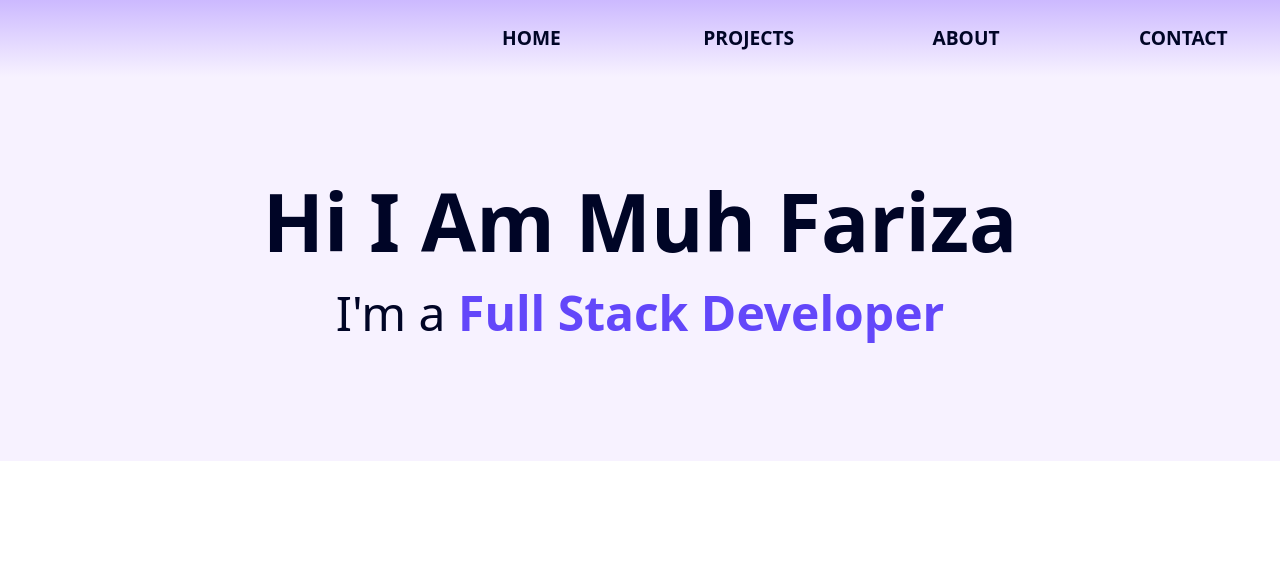
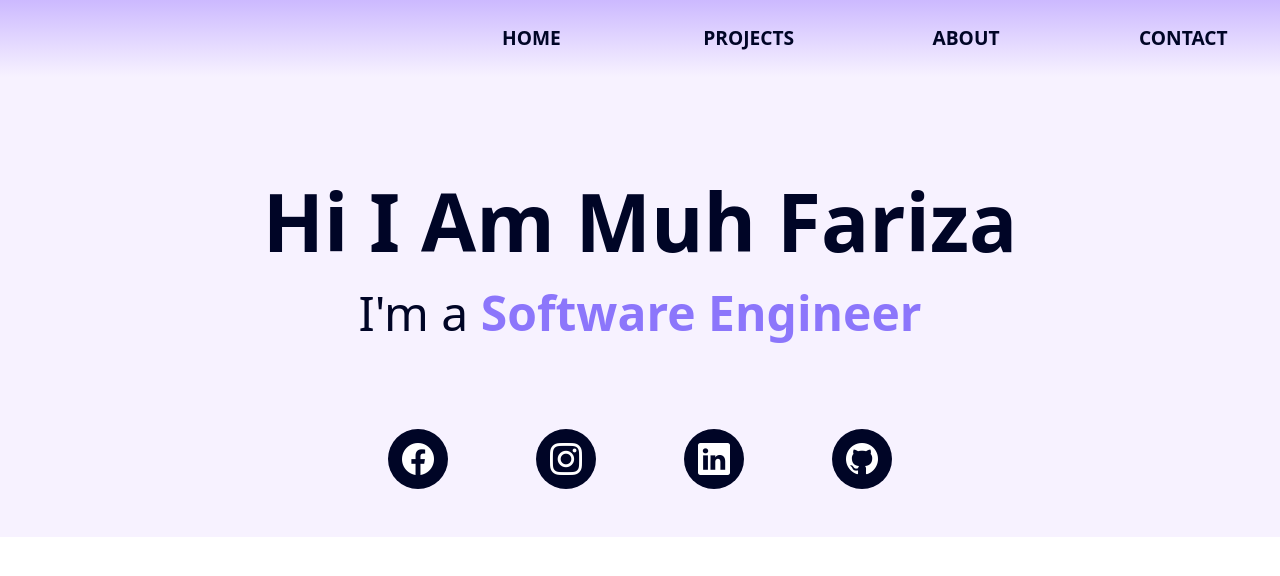
Before and after one commit to farizasandaira98/portofolio, a React (Create React App) app: page / in a window 1280 px wide. Shown: the top 576 px of the page. Built offline with nearby package versions, Linux system fonts and the light colour scheme.

Commit message:
add sosmed on home page

```diff
--- a/package.json
+++ b/package.json
@@ -7,6 +7,7 @@
     "@testing-library/react": "^13.4.0",
     "@testing-library/user-event": "^13.5.0",
     "bootstrap": "^5.3.3",
+    "bootstrap-icons": "^1.11.3",
     "framer-motion": "^11.2.10",
     "react": "^18.3.1",
     "react-dom": "^18.3.1",
--- a/src/App.js
+++ b/src/App.js
@@ -6,13 +6,13 @@ import { routes } from './routes';
 function App() {
   return (
     <Router>
-      <>
+      <div style={{ overflow: "hidden"}}>
         <Routes>
           {routes.map((route, index) => (
             <Route key={index} path={route.path} element={route.component} />
           ))}
         </Routes>
-      </>
+      </div>
     </Router>
   );
 }
--- /dev/null
+++ b/src/component/SocialMedia.js
@@ -0,0 +1,18 @@
+export const socialMedia = [
+    {
+        title: "Facebook",
+        icon: "bi bi-facebook"
+    },
+    {
+        title: "Instagram",
+        icon: "bi bi-instagram"
+    },
+    {
+        title: "Linkedin",
+        icon: "bi bi-linkedin"
+    },
+    {
+        title: "Github",
+        icon: "bi bi-github"
+    }
+]
--- a/src/pages/Home.js
+++ b/src/pages/Home.js
@@ -2,22 +2,12 @@ import { Col, Row } from "reactstrap";
 import NavbarMenu from "../component/Navbar";
 import "../styles/home.css";
 import { motion } from "framer-motion";
+import { containerVariants, descriptionVariants, itemVariants } from "../styles/HomeStyle";
+import { socialMedia } from "../component/SocialMedia";
+import 'bootstrap-icons/font/bootstrap-icons.css';
 
 function Home() {
-    const containerVariants = {
-        hidden: { opacity: 0 },
-        visible: { opacity: 1, transition: { delay: 0.5, duration: 0.5 } }
-    };
 
-    const itemVariants = {
-        hidden: { x: -100, opacity: 0 },
-        visible: { x: 0, opacity: 1, transition: { delay: 0.5, duration: 0.5 } }
-    };
-
-    const descriptionVariants = {
-        hidden: { y: -100, opacity: 0 },
-        visible: { y: 0, opacity: 1, transition: { delay: 1.0, duration: 0.5 } },
-    };
 
     return (
         <div className="home">
@@ -43,12 +33,29 @@ function Home() {
                             variants={itemVariants}
                         >
                             I'm a <motion.b
-                            className="description-b"
-                            variants={descriptionVariants}
+                                className="description-b"
+                                variants={descriptionVariants}
                             ></motion.b>
                         </motion.p>
                     </Col>
+                    {/* <Col sm={12} md={12} lg={6} className="image p-5">
+                        <img src={require('../assets/my-photo.png')} alt=""></img>
+                    </Col> */}
                 </Row>
+                <div className="d-flex align-items-center justify-content-center mt-3">
+                <Row className="w-50">
+                    {socialMedia.map((items, index) => {
+                        return (
+                        <Col key={index} className="d-flex align-items-center justify-content-center">
+                            <div key={index} className="social-media">
+                                <i className={items.icon} style={{color:"white", fontSize: "2rem"}}></i>
+                                {/* <strong>{items.title}</strong> */}
+                            </div>
+                        </Col>
+                        )
+                    })}
+                </Row>
+                </div>
             </motion.div>
         </div>
     );
--- /dev/null
+++ b/src/styles/HomeStyle.js
@@ -0,0 +1,14 @@
+export const containerVariants = {
+    hidden: { opacity: 0 },
+    visible: { opacity: 1, transition: { delay: 0.5, duration: 0.5 } }
+};
+
+export const itemVariants = {
+    hidden: { x: -100, opacity: 0 },
+    visible: { x: 0, opacity: 1, transition: { delay: 0.5, duration: 0.5 } }
+};
+
+export const descriptionVariants = {
+    hidden: { y: -100, opacity: 0 },
+    visible: { y: 0, opacity: 1, transition: { delay: 1.0, duration: 1.0 } },
+};
--- a/src/styles/home.css
+++ b/src/styles/home.css
@@ -23,196 +23,58 @@
     }
 }
 
-
-/* @keyframes typing {
-    0% {
-        width: 0;
-    }
-    100% {
-        width: 100%;
-    }
+/* .image {
+    overflow: hidden;
 }
 
-@keyframes blink-caret {
-    from, to { border-color: transparent }
-    50% { border-color: black }
-}
-
-@keyframes typing {
-    0% {
-        width: 0;
-    }
-    100% {
-        width: 100%;
-    }
-}
-
-@keyframes textChange {
-    0%, 10% {
-        content: "I";
-    }
-    11%, 12% {
-        content: "I a";
-    }
-    13%, 14% {
-        content: "I am "
-    }
-    15%, 16% {
-        content: "I am a "
-    }
-    17%, 18% {
-        content: "I am a F"
-    }
-    19%, 20% {
-        content: "I am a Fu"
-    }
-    21%, 22% {
-        content: "I am a Ful"
-    }
-    23%, 24% {
-        content: "I am a Full"
-    }
-    25%, 26% {
-        content: "I am a Fulls"
-    }
-    27%, 28% {
-        content: "I am a Fullst"
-    }
-    29%, 30% {
-        content: "I am a Fullsta"
-    }
-    31%, 32% {
-        content: "I am a Fullstac";
-    }
-    33%, 34% {
-        content: "I am a Fullstack";
-    }
-    35%, 36% {
-        content: "I am a Fullstack ";
-    }
-    37%, 38% {
-        content: "I am a Fullstack D";
-    }
-    39%, 40% {
-        content: "I am a Fullstack De";
-    }
-    41%, 42% {
-        content: "I am a Fullstack Dev";
-    }
-    43%, 44% {
-        content: "I am a Fullstack Deve";
-    }
-    45%, 46% {
-        content: "I am a Fullstack Devel";
-    }
-    47%, 48% {
-        content: "I am a Fullstack Develo";
-    }
-    49%, 50% {
-        content: "I am a Fullstack Develop";
-    }
-    51%, 52% {
-        content: "I am a Fullstack Develope";
-    }
-    53%, 54% {
-        content: "I am a Fullstack Developer";
-    }
-    55%, 56% {
-        content: "I am a Fullstack Developer";
-    }
-    57%, 58% {
-        content: "I am a Fullstack Develope";
-    }
-    59%, 60% {
-        content: "I am a Fullstack Develop";
-    }
-    61%, 62% {
-        content: "I am a Fullstack Develo";
-    }
-    63%, 64% {
-        content: "I am a Fullstack Devel";
-    }
-    65%, 66% {
-        content: "I am a Fullstack Dev";
-    }
-    67%, 68% {
-        content: "I am a Fullstack De";
-    }
-    69%, 70% {
-        content: "I am a Fullstack D";
-    }
-    71%, 72% {
-        content: "I am a Fullstack";
-    }
-    73%, 74% {
-        content: "I am a Fullstac";
-    }
-    75%, 76% {
-        content: "I am a Fullsta";
-    }
-    77%, 78% {
-        content: "I am a Fullst";
-    }
-    79%, 80% {
-        content: "I am a Fulls";
-    }
-    81%, 82% {
-        content: "I am a Full";
-    }
-    83%, 84% {
-        content: "I am a Ful";
-    }
-    85%, 86% {
-        content: "I am a Fu";
-    }
-    87%, 88% {
-        content: "I am a F";
-    }
-    89%, 90% {
-        content: "I am a Software Engineer";
-    }
-    91%, 92% {
-        content: "I am a Software Engineer";
-    }
-    93%, 94% {
-        content: "I am a Software Engineer";
-    }
-    95%, 96% {
-        content: "I am a Software Engineer";
-    }
-    97%, 98% {
-        content: "I am a Software Engineer";
-    }
-    99%, 100% {
-        content: "I am a Software Engineer";
-    }
-}
-
-.description::after {
-    content: "I am a";
-    white-space: pre;
-    overflow: hidden;
-    border-right: .15em solid black;
-    animation: typing 5s steps(30, end), blink-caret .75s step-end infinite, textChange 10s infinite;
-} */
-
-.image {
-    width: 100%;
-    height: 60%;
-
-}
 .image img {
     object-fit: contain;
     object-position: center;
     width: 100%;
-    height: 100%;
-}
+    height: 40%;
+} */
 
 .description-b::after {
     content: "Full Stack Developer";
     color: #6347FA;
+    animation: changeContent 10s infinite, fadeInOut 10s infinite;
 }
+
+@keyframes changeContent {
+    0%, 25% {
+        content: "Full Stack Developer";
+    }
+    26%, 50% {
+        content: "Software Engineer";
+    }
+    51%, 75% {
+        content: "Software Engineer";
+    }
+    76%, 100% {
+        content: "Full Stack Developer";
+    }
+}
+
+@keyframes fadeInOut {
+    0%, 50%, 100% {
+        opacity: 1;
+    }
+    25%, 75% {
+        opacity: 0;
+    }
+}
+
 .description-b:hover::after {
     content: "Software Engineer";
     color: #6347FA;
 }
+
+.social-media {
+    width: 60px;
+    height: 60px;
+    border-radius: 60px;
+    background-color: #000526;
+    display: flex;
+    align-items: center;
+    justify-content: center;
+}
--- a/src/styles/navbar.css
+++ b/src/styles/navbar.css
@@ -8,11 +8,24 @@
     text-transform: uppercase;
     font-size: 1.2rem;
     font-weight: 600;
+    position: relative;
 }
 
 #navbar-item:hover {
-    background-color: #6347FA;
-    background-size: 200% 200%;
-    border-radius: 5px;
-    color: #F7F2FF;
+    color: #000526;
 }
+
+#navbar-item::after {
+    content: "";
+    position: absolute;
+    bottom: 0;
+    left: 0;
+    width: 0;
+    height: 2px;
+    background-color: #000526;
+    transition: width 0.3s ease-out;
+}
+
+#navbar-item:hover::after {
+    width: 100%;
+}
```
Also changed, not shown: 2 other files (tests, documents, lock files or other folders).
